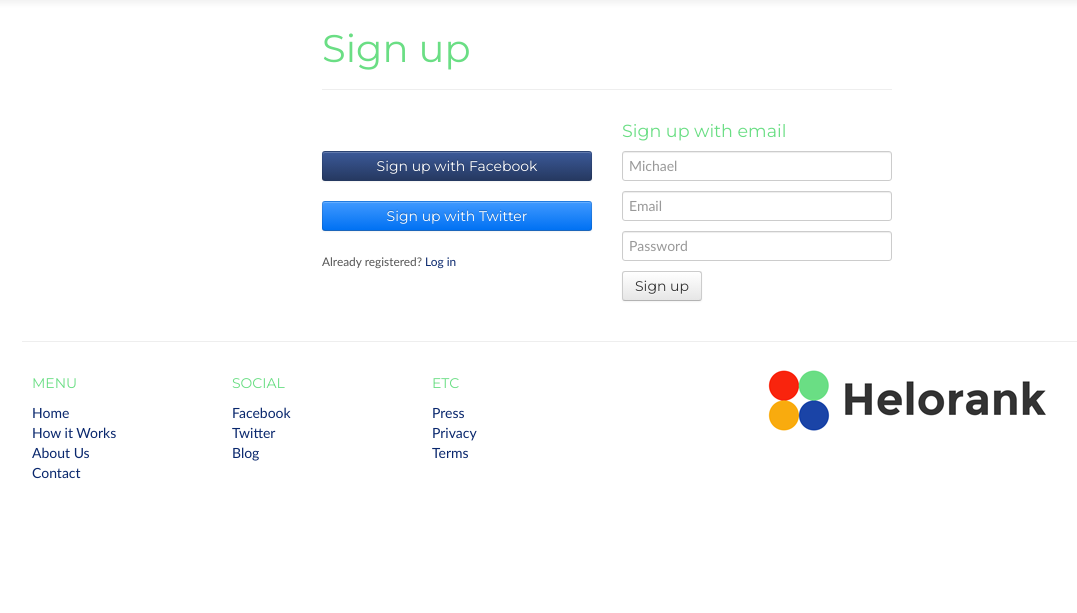
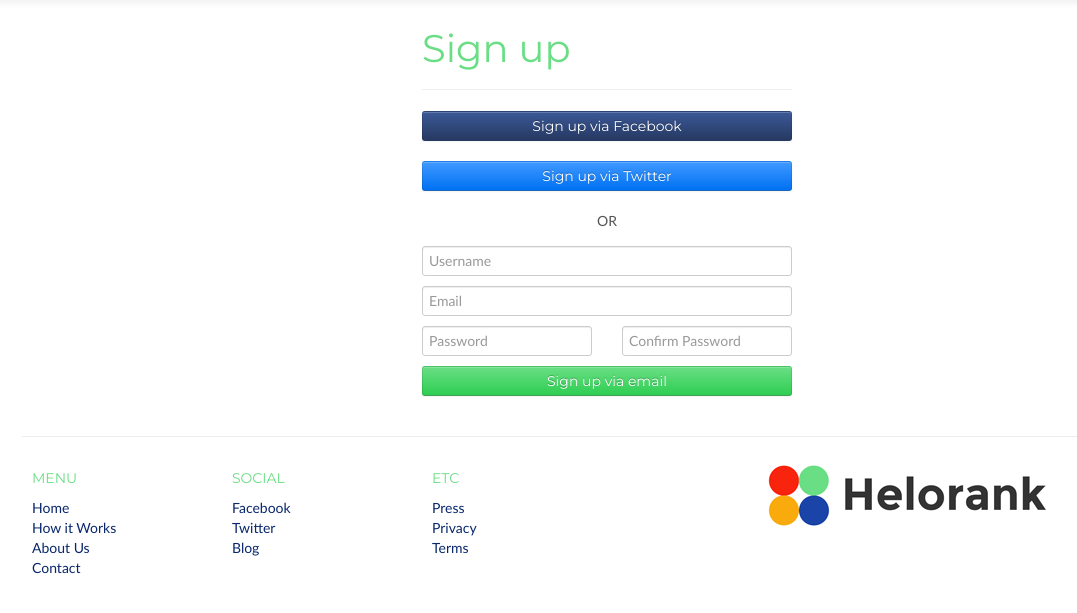
Before and after one commit to Helorank/Helorank, a Django app: page /signup/ in a window 1280 px wide. Shown: the part 41-654 px from the top of the page, without its empty margins (33-1110 px from the left). Run offline with Django 3.2, Linux system fonts and the light colour scheme; parts of the project's set-up code (start-up, migrations or seed data) failed here and were passed over; some libraries are stand-ins or nearby versions.

Commit message:
Updated sign up page, welcome page

```diff
--- a/static/css/main.css
+++ b/static/css/main.css
@@ -203,6 +203,10 @@ textarea {
   overflow: hidden;
   z-index: -1;
   margin-right: 15px;
+  -webkit-box-shadow: 0 2px 3px rgba(0, 0, 0, 0.3);
+  -moz-box-shadow: 0 2px 3px rgba(0, 0, 0, 0.3);
+  box-shadow: 0 2px 3px rgba(0, 0, 0, 0.3);
+  background-color: #333333;
 }
 #splash img {
   display: block;
@@ -222,8 +226,10 @@ textarea {
   color: #ffffff;
   text-shadow: 0 1px #000;
 }
-.helper-signup {
+.pad-or {
   padding-bottom: 15px;
+}
+.white-text {
   color: #ffffff;
 }
 .featurette-divider {
--- a/templates/base/base-external.html
+++ b/templates/base/base-external.html
@@ -16,9 +16,7 @@
     <li><a href="SignUp">Sign up</a></li>
     <li class="divider-vertical"></li>
     <li>
-      <form class="navbar-form">
-        <input type="submit" class="btn" value="Log in">
-      </form>
+        <button id="nav-login" type="submit" class="btn">Log in</button>
     </li>
   </ul>
 {% endblock nav-right %}
--- a/templates/index/signup.html
+++ b/templates/index/signup.html
@@ -14,36 +14,46 @@
 {% block content %}
 <div class="container"> <!--content-->
   <div class="row">
-     <div class="span6 offset3">
+      <div class="span4 offset4">
       <h1>Sign up</h1>
       <hr>
+      <div class="row">
+        <div class="span4">
+          <form>
+            <input id="fb-signup" class="btn btn-block btn-facebook" type="submit" value="Sign up via Facebook">
+          </form>
         </div>
       </div>
-
       <div class="row">
-    <div class="span3 offset6">
-      <h4>Sign up with email</h4>
+        <div class="span4">
+          <form>
+            <input id="tw-signup" class="btn btn-block btn-twitter" type="submit" value="Sign up via Twitter">
+          </form>
         </div>
       </div>
-
       <div class="row">
-    <div class="span3 offset3">
-      <form>
-        <a href="#" class="btn btn-block btn-facebook">Sign up with Facebook</a>
+        <div class=" span4 text-center pad-or">
+          OR
+        </div>
+      </div>
+      <div class="row">
+        <div class="span4">
+          <form method="post" action="/account/createAccount">
+            {% csrf_token %}
+            <input name="username" class="input-block-level" type="text" placeholder="Username">
+            <input name="email" class="input-block-level" type="text" placeholder="Email">
+              <div class="row">
+                <div class="span2">
+                  <input name="password" class="input-block-level" type="password" placeholder="Password">
+                </div>
+                <div class="span2">
+                  <input class="input-block-level" type="password" placeholder="Confirm Password">
+                </div>
+              </div>
+            <button id="email-signup" class="btn btn-inverse btn-block" type="submit">Sign up via email</button>
           </form>
-      <form>
-        <a href="#" class="btn btn-block btn-twitter">Sign up with Twitter</a>
-      </form>
-      <p><small>Already registered? <a href="#login">Log in</a></small></p>
-      <br>
         </div>
-    <div class="span3">
-      <form>
-        <input class="input-block-level" type="text" name="name" placeholder="Michael"  /><br>
-        <input class="input-block-level" type="text" name="username" placeholder="Email"  /><br>
-        <input class="input-block-level" type="password" name="password" placeholder="Password" /><br>
-        <input type="submit" value="Sign up" class="btn" />
-      </form>
+      </div>
     </div>
   </div>
 </div> <!--/content-->
```
Also changed, not shown: templates/index/welcome.html (+10 -4 lines), static/img/welcome/welcome-splash.jpg. Lines whose indentation alone changed are shown as unchanged.
